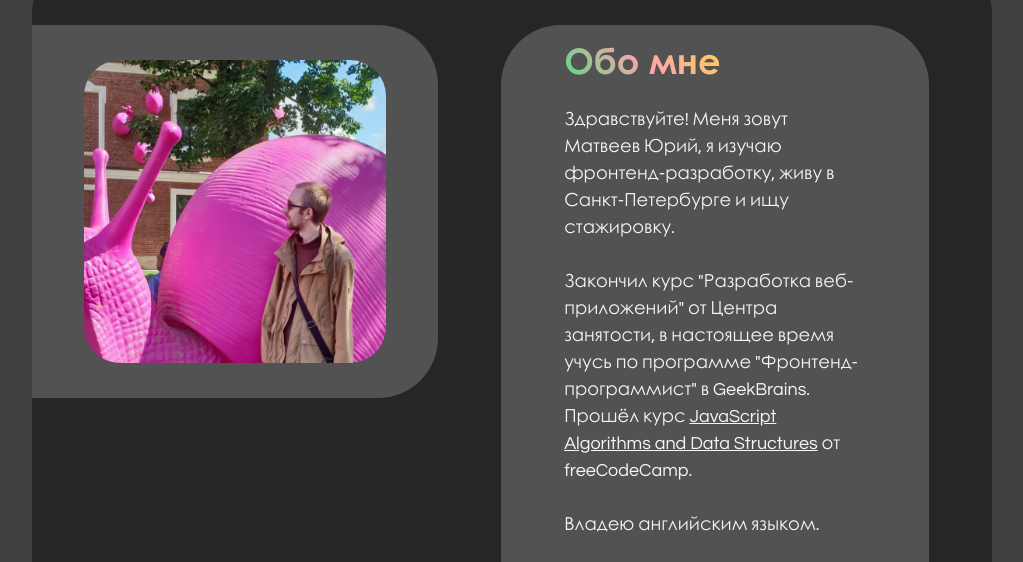
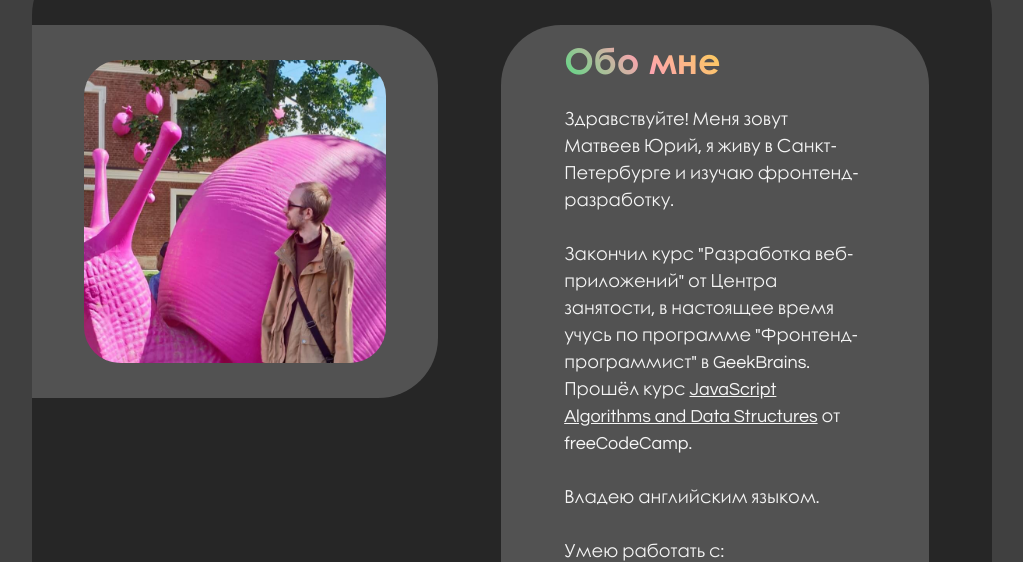
Before and after one commit to yurisdraughts/portfolio-site, a website: page dev-files/index.pug in a window 1280 px wide. Shown: the part 915-1477 px from the top of the page, without its empty margins (128-1151 px from the left). Drawn offline with nearby package versions, Linux system fonts and the light colour scheme; files that its build step writes are made by us from their sources; files whose address does not match are found by name.

Commit message:
Minor change to about section

```diff
--- a/dev-files/includes/about.pug
+++ b/dev-files/includes/about.pug
@@ -11,8 +11,8 @@ section.about#about
         .about__section.about__text
             h2.heading.heading_about #[span.accent Обо мне]
             p.paragraph.paragraph_about.
-                Здравствуйте! Меня зовут Матвеев Юрий, я изучаю фронтенд-разработку,
-                живу в Санкт-Петербурге и ищу стажировку.
+                Здравствуйте! Меня зовут Матвеев Юрий, я живу в Санкт-Петербурге
+                и изучаю фронтенд-разработку.
             p.paragraph.paragraph_about
                 |   Закончил курс "Разработка веб-приложений" от Центра занятости,
                 |   в настоящее время учусь по программе "Фронтенд-программист" в
```
Also changed, not shown: index.html.
